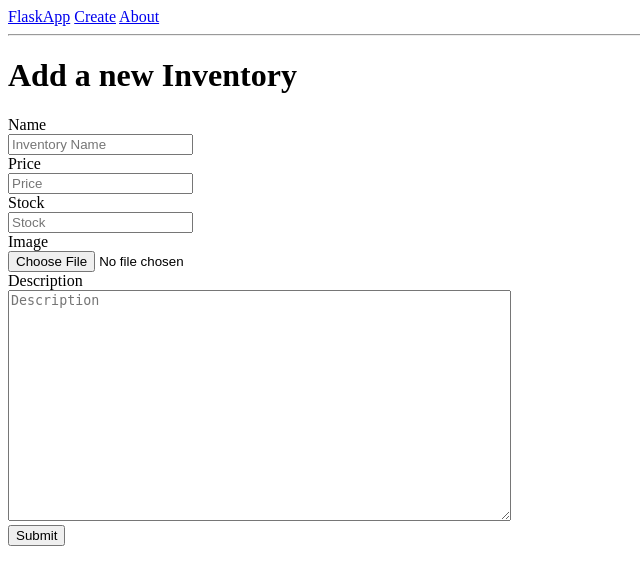
After one commit to tthuwng/shopify-backend-intern-challenge, a Flask app: page /create/ in a window 1280 px wide. The commit adds this page. Shown: the top 585 px of the page, without its empty margins (0-640 px from the left). Run offline with Flask 2, Linux system fonts and the light colour scheme.

Commit message:
update create, edit, delete and images

```diff
--- a/db.py
+++ b/db.py
@@ -7,9 +7,9 @@ with open('schema.sql') as f:
 
 cur = connection.cursor()
 
-cur.execute("INSERT INTO inventories (name, description) VALUES (?,?)",("First Item", "Description for the first item"))
+# cur.execute("INSERT INTO inventories (name, description) VALUES (?,?)",("First Item", "Description for the first item"))
 
-cur.execute("INSERT INTO inventories (name, description) VALUES (?,?)",("Second Item", "Description for the second item"))
+# cur.execute("INSERT INTO inventories (name, description) VALUES (?,?)",("Second Item", "Description for the second item"))
 
 connection.commit()
 connection.close()
--- a/main.py
+++ b/main.py
@@ -1,17 +1,129 @@
-from flask import Flask, render_template
+from flask import Flask, render_template, request, url_for, flash, redirect, abort
 import sqlite3
+from werkzeug.utils import secure_filename
+
 
 app = Flask(__name__)
+app.config['SECRET_KEY'] = 'acc0ebdf6901f5f8fd9de9f94112ef95fc88195ec5e9e548'
+UPLOAD_FOLDER = 'static/uploads'
+ALLOWED_EXTENSIONS = set(['jpeg', 'jpg', 'png', 'gif'])
+app.config['UPLOAD_FOLDER'] = UPLOAD_FOLDER
+
+
 
 def get_db_connection():
   conn = sqlite3.connect('database.db')
   conn.row_factory = sqlite3.Row
   return conn
 
+
+def get_inventory(inventory_id):
+    conn = get_db_connection()
+    inventory = conn.execute('SELECT * FROM inventories WHERE id = ?',
+                        (inventory_id,)).fetchone()
+    conn.close()
+    if inventory is None:
+        abort(404)
+    return inventory
+
+
+
+@app.route('/<int:id>/edit/', methods=('GET', 'POST'))
+def edit(id):
+    inventory = get_inventory(id)
+
+    if request.method == 'POST':
+        name = request.form['name']
+        description = request.form['description']
+        price = float(request.form['price'])
+        stock = int(request.form['stock'])
+
+        #Uploading image procedure
+        image = request.files['image']
+        if image and allowed_file(image.filename):
+            filename = secure_filename(image.filename)
+            image.save(os.path.join(app.config['UPLOAD_FOLDER'], filename))
+        imagename = filename
+        print(imagename)
+
+        if not name:
+            flash('Name is required!')
+
+        elif not description:
+            flash('description is required!')
+
+        elif not price:
+            flash('Price is required!')
+
+        elif not image:
+            flash('Image is required!')
+
+        else:
+            conn = get_db_connection()
+            conn.execute('UPDATE inventories SET name = ?, description = ?, price = ?, image = ?, stock = ?'
+                         ' WHERE id = ?',
+                         (name, description, price, imagename, stock, id))
+            conn.commit()
+            conn.close()
+            return redirect(url_for('index'))
+    return render_template('edit.html', inventory=inventory)
+
+@app.route('/create/', methods=('GET', 'POST'))
+def create():
+  if request.method == 'POST':
+    print(request.form)
+    name = request.form['name']
+    description = request.form['description']
+    price = float(request.form['price'])
+    stock = int(request.form['stock'])
+
+    image = request.files['image']
+    if image and allowed_file(image.filename):
+        filename = secure_filename(image.filename)
+        image.save(os.path.join(app.config['UPLOAD_FOLDER'], filename))
+    imagename = filename
+
+    if not name:
+      flash('Name is required!')
+    elif not description:
+      flash('Description is required!')
+    elif not price:
+      flash('Price is required!')
+    elif not image:
+      flash('Image is required!')
+
+
+    else:
+      conn = get_db_connection()
+      conn.execute('INSERT INTO inventories (name, description, price, image, stock) VALUES (?, ?)', (name, description, price, imagename, stock))
+      conn.commit()
+      conn.close()
+      return redirect(url_for('index'))
+  return render_template('create.html')
+
+@app.route('/<int:id>/delete/', methods=('POST',))
+def delete(id):
+    inventory = get_inventory(id)
+    conn = get_db_connection()
+    conn.execute('DELETE FROM inventories WHERE id = ?', (id,))
+    conn.commit()
+    conn.close()
+    flash('"{}" was successfully deleted!'.format(inventory['name']))
+    return redirect(url_for('index'))
+
+
+
+def allowed_file(filename):
+    return '.' in filename and \
+            filename.rsplit('.', 1)[1] in ALLOWED_EXTENSIONS
+
 @app.route("/")
 def index():
   conn = get_db_connection()
   inventories = conn.execute('SELECT * FROM inventories').fetchall()
-  print(inventories)
   conn.close()
   return render_template('index.html', inventories=inventories)
+
+
+if __name__ == '__main__':
+    app.run(debug=True)
--- a/schema.sql
+++ b/schema.sql
@@ -4,5 +4,8 @@ CREATE TABLE inventories (
   id INTEGER PRIMARY KEY AUTOINCREMENT,
   name TEXT not NULL,
   description TEXT NOT NULL,
+  price REAL NOT NULL,
+  image TEXT NOT NULL,
+  stock INTEGER DEFAULT 0,
   created TIMESTAMP NOT NULL DEFAULT CURRENT_TIMESTAMP
 );
--- a/templates/base.html
+++ b/templates/base.html
@@ -9,15 +9,27 @@
         margin: 5px;
         background-color: #f3f3f3
       }
+
+      .alert {
+        padding: 20px;
+        margin: 5px;
+        color: 'red';
+        background-color: #ffd5de;
+      }
     </style>
 </head>
 <body>
     <nav>
         <a href="{{ url_for('index') }}">FlaskApp</a>
+        <a href="{{ url_for('create') }}">Create</a>
         <a href="#">About</a>
     </nav>
     <hr>
-    <div class="content">
+     <div class="content">
+				{% for message in get_flashed_messages() %}
+					<div class='alert'>{{ message }}</div>
+				{% endfor %}
+
         {% block content %} {% endblock %}
     </div>
 </body>
--- /dev/null
+++ b/templates/create.html
@@ -0,0 +1,38 @@
+{% extends 'base.html' %}
+
+{% block content %}
+    <h1>{% block title %} Add a new Inventory {% endblock %}</h1>
+    <form method="post">
+        <label for="name">Name</label>
+        <br>
+        <input type="text" name="name"
+               placeholder="Inventory Name"
+               value="{{ request.form['name'] }}"></input>
+        <br>
+
+        <label for="price">Price</label>
+        <br>
+        <input type="text" name="price" placeholder="Price" value="{{ request.form['price'] }}">
+        <br>
+
+        <label for="stock">Stock</label>
+        <br>
+        <input type="text" name="stock" placeholder="Stock" value="{{ request.form['stock'] }}">
+        <br>
+
+        <label for="image">Image</label>
+        <br>
+        <input type="file" name="image" value="{{ request.form['image'] }}">
+        <br>
+
+        <label for="description">Description</label>
+        <br>
+        <textarea name="description"
+                  placeholder="Description"
+                  rows="15"
+                  cols="60"
+                  >{{ request.form['description'] }}</textarea>
+        <br>
+        <button type="submit">Submit</button>
+    </form>
+{% endblock %}
--- a/templates/index.html
+++ b/templates/index.html
@@ -7,6 +7,7 @@
             <p>{{ inventory['name'] }}</p>
             <p>{{ inventory['description'] }}</p>
             <p>{{ inventory['created'] }}</p>
+            <a href="{{ url_for('edit', id=inventory['id']) }}">Edit</a>
         </div>
     {% endfor %}
 {% endblock %}
```
Also changed, not shown: templates/edit.html (added, +50 -0 lines), database.db, static/uploads/1.jpeg (added), static/uploads/2.jpeg (added), static/uploads/3.jpeg (added), static/uploads/4.jpeg (added), static/uploads/5.jpeg (added), static/uploads/6.jpeg (added), 2 other files.
